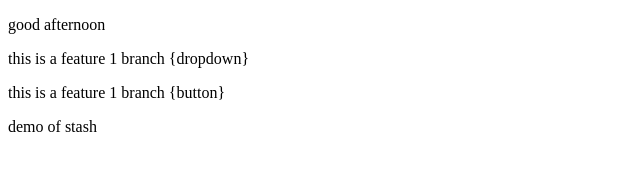
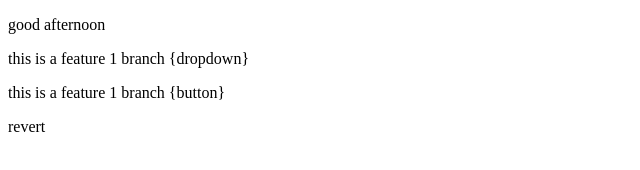
Before and after one commit to Riya432/demo, a plain HTML site: page index.html in a window 1280 px wide. Shown: the full height of the page, 0-640 px from the left. Drawn offline with Linux system fonts and the light colour scheme.

Commit message:
add revert

```diff
--- a/index.html
+++ b/index.html
@@ -12,7 +12,7 @@
 
     <p>this is a feature 1 branch {button} </p>
 
-    <p>demo of stash </p>
+    <p>revert</p>
 
 
 </body>
```
